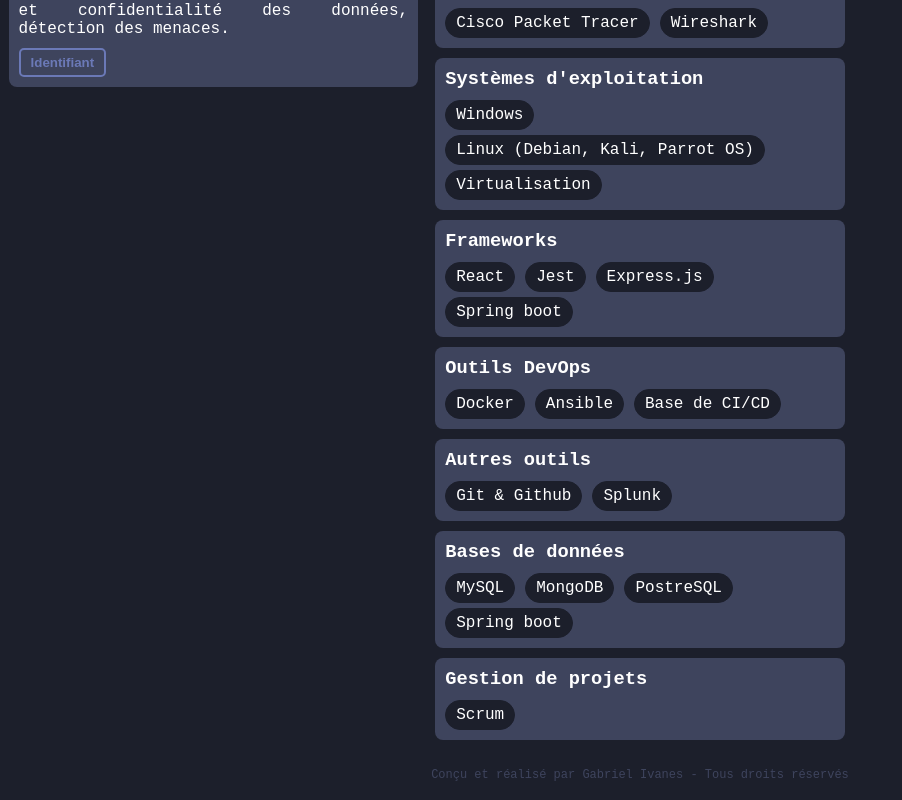
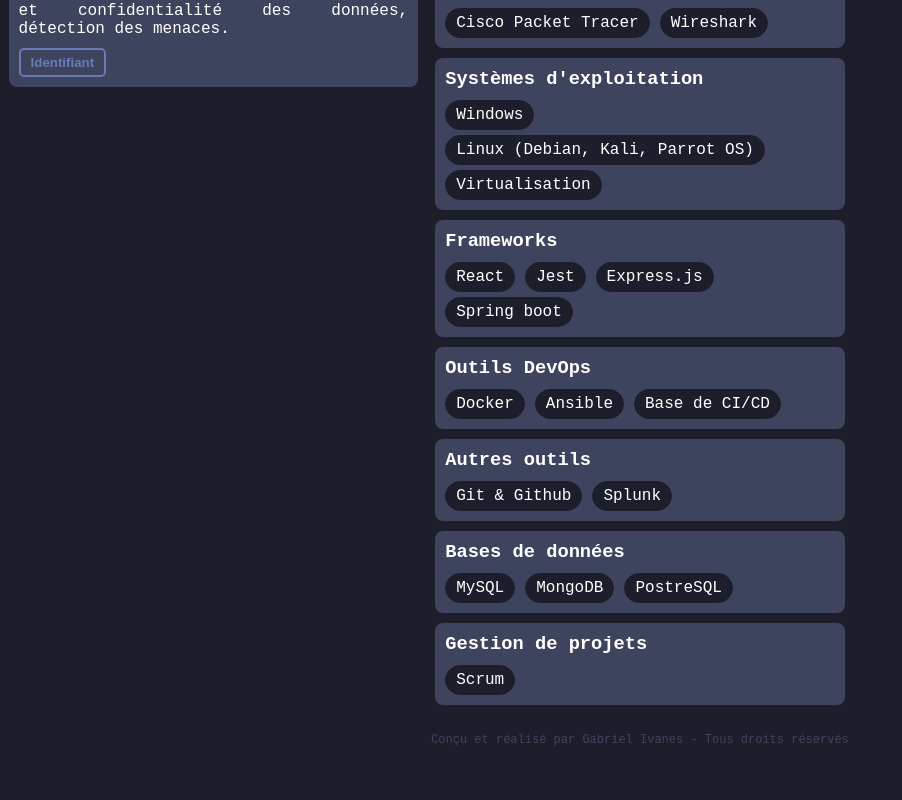
Before and after one commit to GabrielIvanes/portfolio, a React (Vite) app: page /competences in a window 1280 px wide. Shown: the part 679-1479 px from the top of the page, without its empty margins (0-902 px from the left). After the commit the page ends 1444 px from the top, so only its background shows below. Built offline with nearby package versions, Linux system fonts and the light colour scheme; a web font is replaced by a local one.

Commit message:
change of skills

```diff
--- a/src/pages/Competences.tsx
+++ b/src/pages/Competences.tsx
@@ -123,7 +123,6 @@
 							<div>MySQL</div>
 							<div>MongoDB</div>
 							<div>PostreSQL</div>
-							<div>Spring boot</div>
 						</div>
 					</div>
 					<div className='group'>
```
